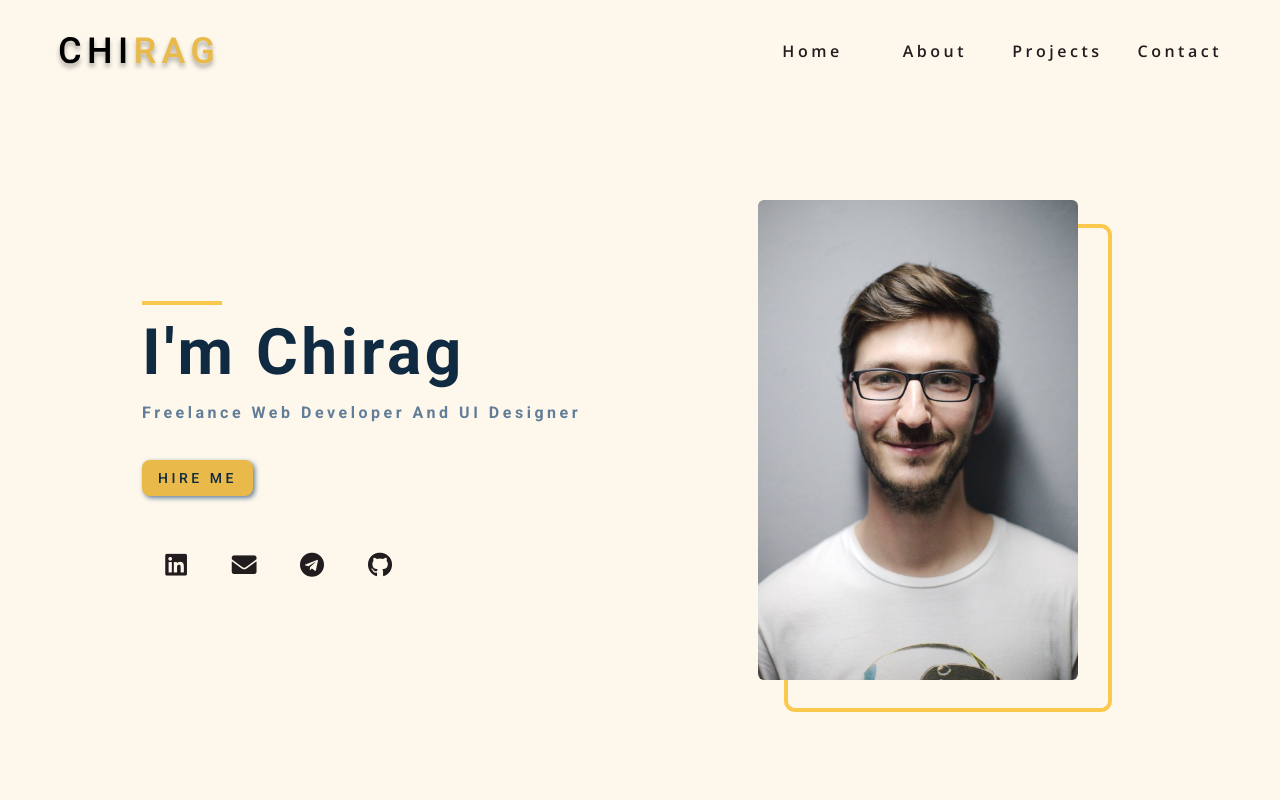
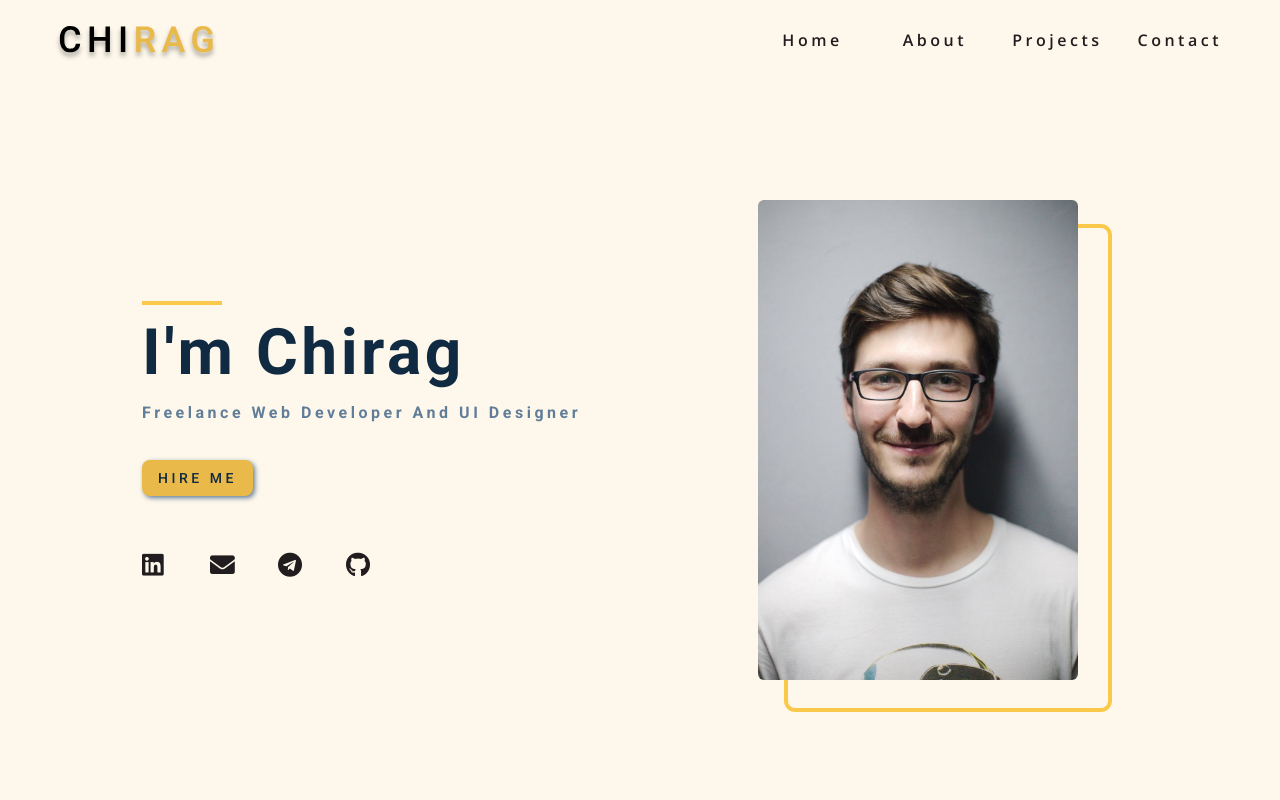
Before and after one commit to chirag-08x/Portfolio, a plain HTML site: page index.html in a window 1280 px wide. Shown: the top 800 px of the page. Drawn offline with nearby package versions, Linux system fonts and the light colour scheme.

Commit message:
minor fixes

```diff
--- a/css/style.css
+++ b/css/style.css
@@ -131,7 +131,7 @@ Navbar
 }
 .nav {
   height: 5rem;
-  padding: 1rem;
+  padding: 0 1rem;
   display: grid;
   -webkit-box-align: center;
   -ms-flex-align: center;
@@ -230,6 +230,7 @@ Navbar
   -ms-transform: translateX(-100%);
   transform: translateX(-100%);
 }
+
 /* toggle sidebar */
 .show-sidebar {
   -webkit-transform: translateX(0);
@@ -344,7 +345,10 @@ Main Page
   grid-template-columns: repeat(4, 1fr);
   width: 17rem;
   margin-top: 3.5rem;
-  justify-items: start;
+}
+
+.main-icons a {
+  place-self: start;
 }
 
 .social-icons a {
--- a/index.html
+++ b/index.html
@@ -93,7 +93,7 @@
                         <a href="contact.html" class="hero-btn btn">hire me</a>
                     </article>
 
-                    <article class="social-icons">
+                    <article class="social-icons main-icons">
                         <a href="https://www.linkedin.com/in/chirag-agrawal-306811205" target="_blank"><i class="fab fa-linkedin"></i></a>
                         <a href="mailto:cagrawal081200@gmail.com?subject=Portfolio Enquiry." target="_blank"><i class="fas fa-envelope"></i></a>
                         <a href="https://t.me/chirag08x" target="_blank"><i class="fab fa-telegram"></i></a>
```
